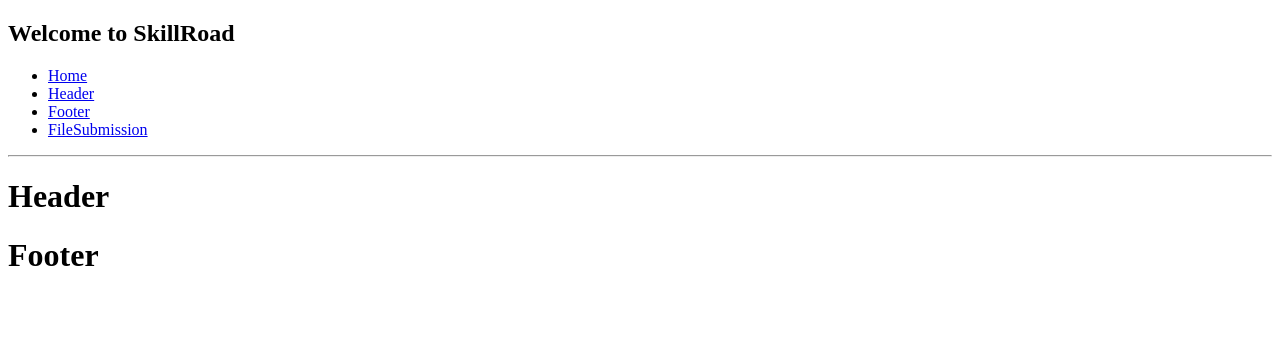
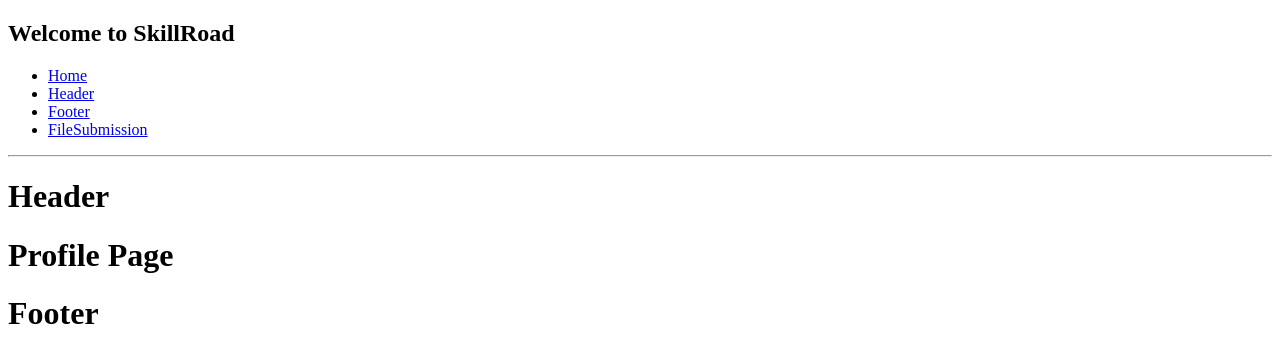
Before and after one commit to MoAmrYehia/SkillRoad, a React app in the folder flask-env/client/: page / in a window 1280 px wide. Shown: the top 362 px of the page. Built offline with nearby package versions, Linux system fonts and the light colour scheme.

Commit message:
Added profile page to shell

```diff
--- a/flask-env/client/src/App.js
+++ b/flask-env/client/src/App.js
@@ -40,10 +40,10 @@
           </nav>
           <hr />
           <Switch>
+            <Route path="/header" component={Header} />
             <Route exact path="/" component={LandingPage} />
-            <Route path="/header" component={Header} />
+            <Route path="/submit" component={FileSubmission} />
             <Route path="/footer" component={Footer} />
-            <Route path="/submit" component={FileSubmission} />
           </Switch>
         </div>
       </Router>
--- a/flask-env/client/src/components/LandingPage.js
+++ b/flask-env/client/src/components/LandingPage.js
@@ -1,10 +1,13 @@
 import React, { Fragment } from "react";
 import Header from "./Header";
 import Footer from "./Footer";
+import ProfilePage from "./ProfilePage";
+
 function LandingPage() {
   return (
     <Fragment>
       <Header />
+      <ProfilePage />
       <Footer />
     </Fragment>
   );
--- /dev/null
+++ b/flask-env/client/src/components/ProfilePage.js
@@ -0,0 +1,9 @@
+import React from 'react';
+
+function ProfilePage() {
+    return (
+        <h1>Profile Page</h1>
+    )
+}
+
+export default ProfilePage
```
